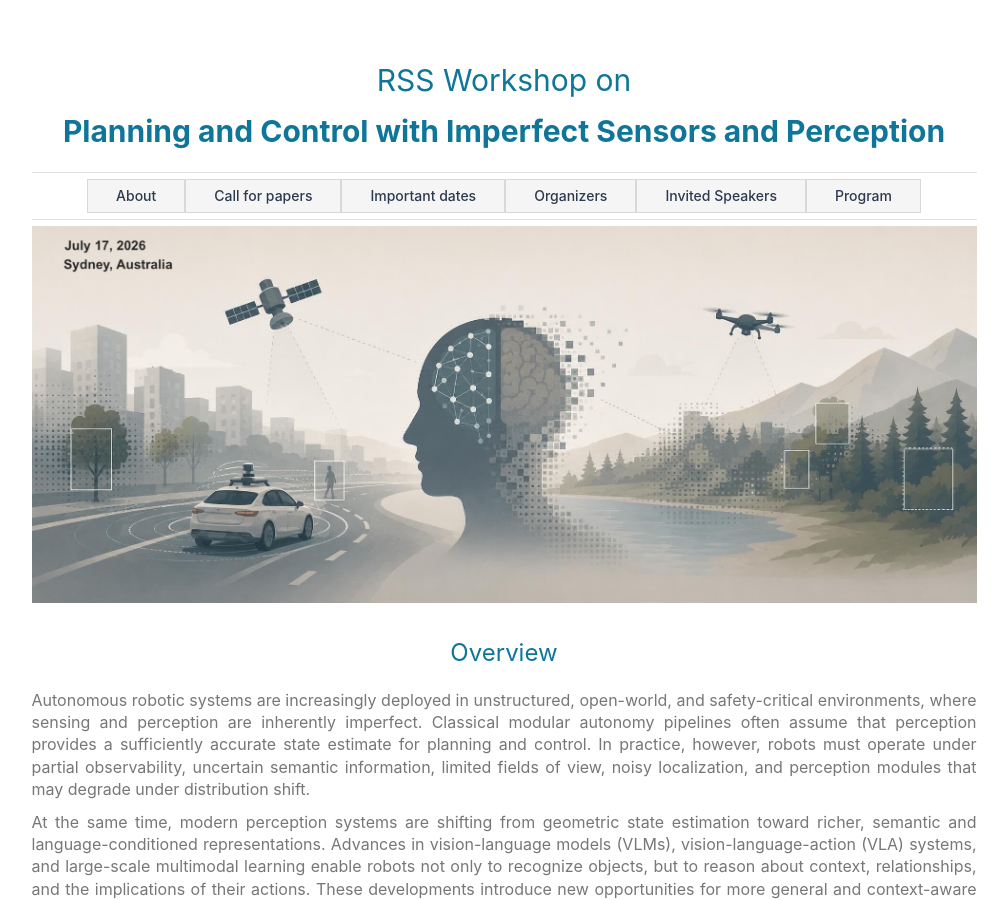
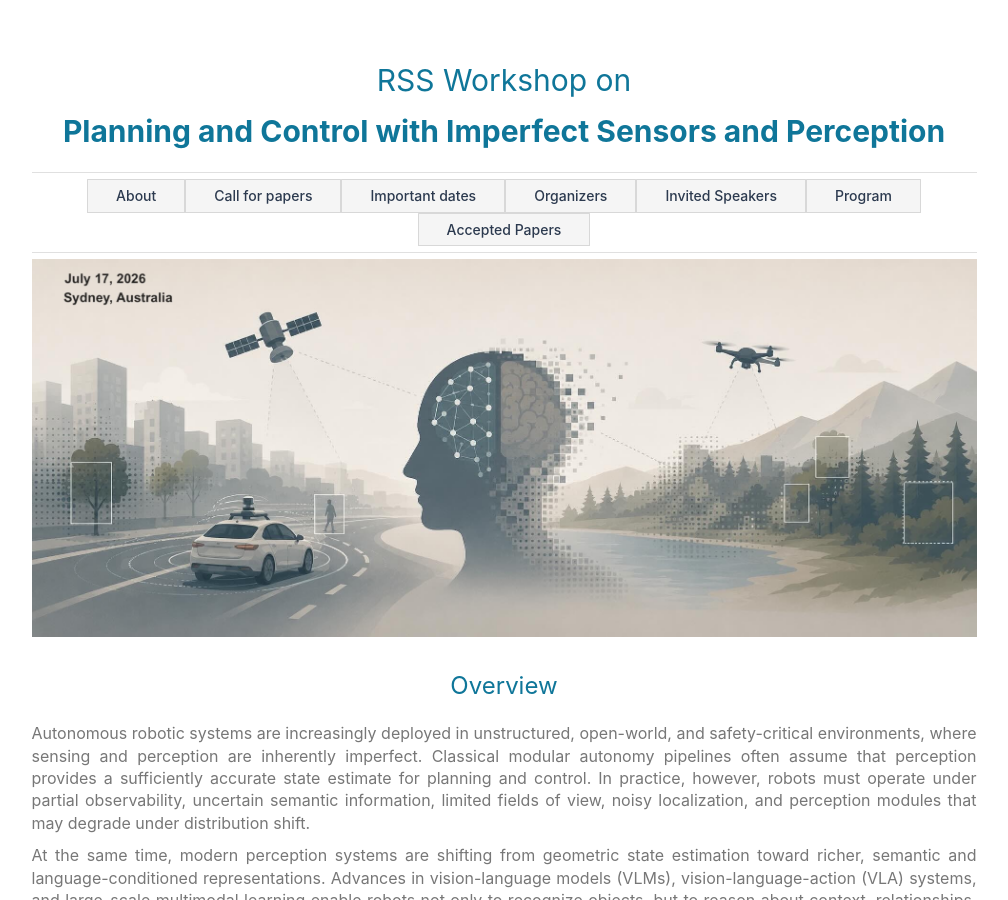
Before and after one commit to aria-systems-group/website, a Jekyll site: the page built from pages/rssworkshop2025.md, in a window 1280 px wide and 900 px high. Shown: the whole window, without its empty margins (136-1144 px from the left). Built offline with Jekyll 4.4.1, drawn with Linux system fonts in a browser that asks for light colours.

```diff
--- a/pages/rssworkshop2025.md
+++ b/pages/rssworkshop2025.md
@@ -11,6 +11,7 @@
   <a href="#organizers" class="nav-toggle">Organizers</a>
   <a href="#invited-speakers" class="nav-toggle">Invited Speakers</a>
   <a href="#program" class="nav-toggle">Program</a>
+  <a href="#accepted-papers" class="nav-toggle">Accepted Papers</a>
 </nav>
 
 <style>
```
